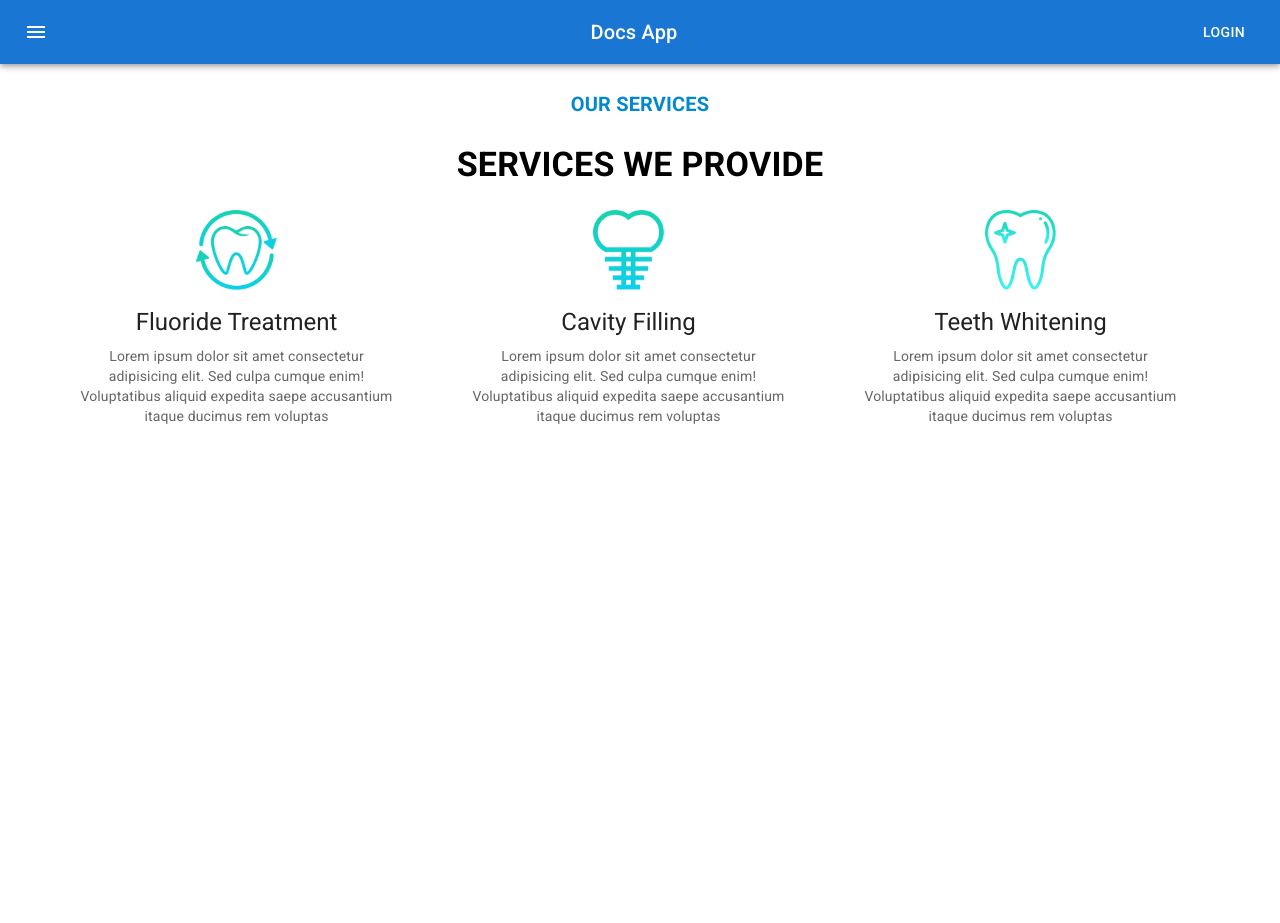
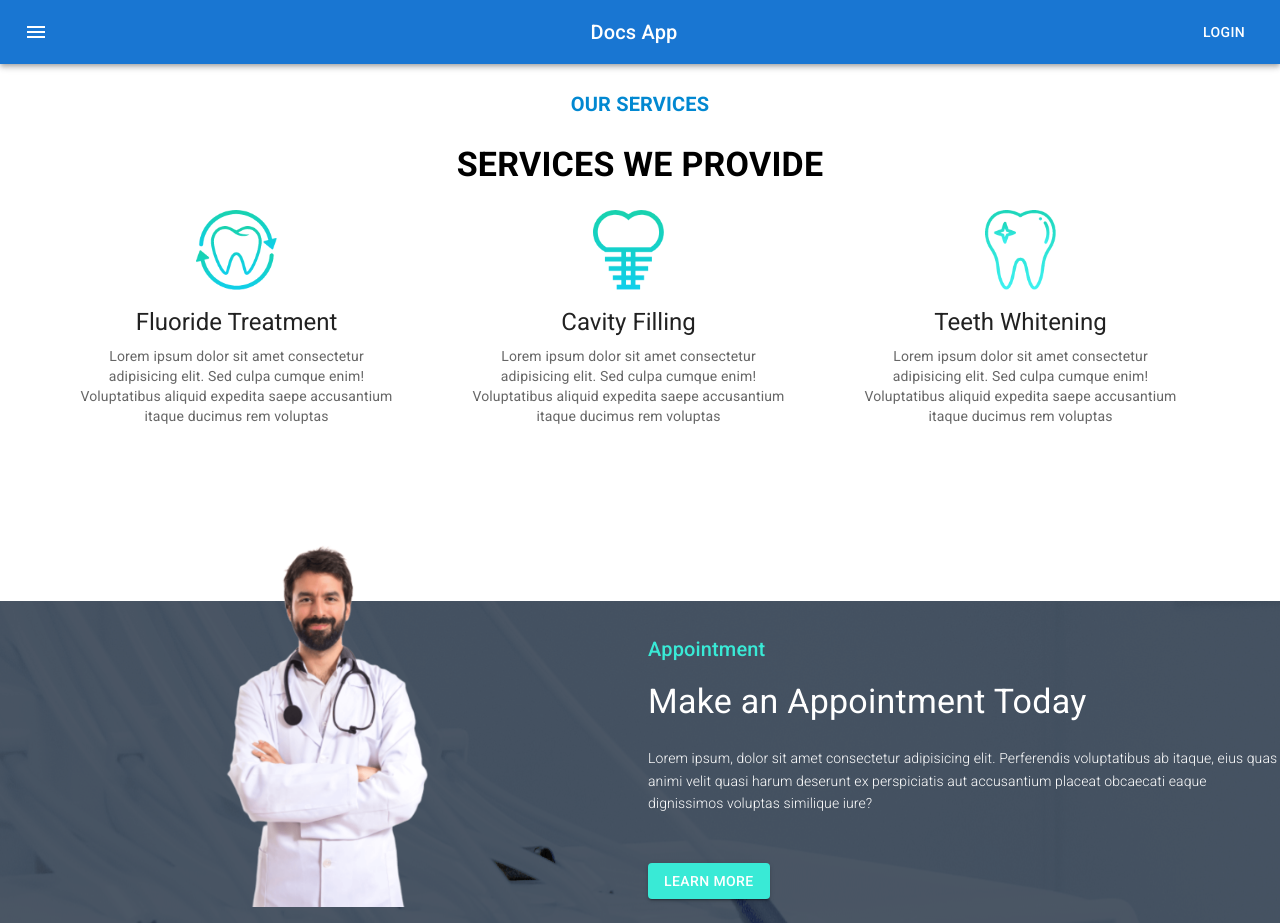
Before and after one commit to TakiKauser/docs-app, a React (Create React App) app: page / in a window 1280 px wide. Before the commit the page ends 800 px from the top, so only its background shows below. Built offline with nearby package versions, Linux system fonts and the light colour scheme.

Commit message:
appointment-banner

```diff
--- /dev/null
+++ b/src/components/Home/AppointmentBanner/AppointmentBanner.js
@@ -0,0 +1,48 @@
+import React from 'react';
+import Box from '@mui/material/Box';
+import Grid from '@mui/material/Grid';
+import { Button, Typography } from '@mui/material';
+import doctor from '../../../images/doctor.png';
+import background from '../../../images/appointment-bg.png';
+
+const appointmentBanner = {
+    background: `url(${background})`,
+    backgroundColor: 'rgba(45, 58, 74, .85)',
+    backgroundBlendMode: 'darken, luminosity',
+    marginTop: 175
+}
+
+const AppointmentBanner = () => {
+    return (
+        <Box sx={{ flexGrow: 1 }} style={appointmentBanner}>
+            <Grid container spacing={2}>
+                <Grid item xs={12} md={6}>
+                    <img
+                        style={{ width: 400, marginTop: '-110px' }}
+                        src={doctor} alt="doctor" />
+                </Grid>
+                <Grid item xs={12} md={6} sx={{
+                    display: 'flex',
+                    justtifyContent: 'flex-start',
+                    alignItems: 'center',
+                    textAlign: 'left'
+                }}>
+                    <Box>
+                        <Typography variant='h6' sx={{ my: 2 }} style={{ color: '#39EAD6' }}>
+                            Appointment
+                        </Typography>
+                        <Typography variant='h4' style={{ color: 'white' }}>
+                            Make an Appointment Today
+                        </Typography>
+                        <Typography variant='h6' sx={{ my: 3 }} style={{ color: 'white', fontSize: 14, fontWeight: 300 }}>
+                            Lorem ipsum, dolor sit amet consectetur adipisicing elit. Perferendis voluptatibus ab itaque, eius quas animi velit quasi harum deserunt ex perspiciatis aut accusantium placeat obcaecati eaque dignissimos voluptas similique iure?
+                        </Typography>
+                        <Button variant='contained' sx={{ my: 3 }} style={{ backgroundColor: '#39EAD6' }}>LEARN MORE</Button>
+                    </Box>
+                </Grid>
+            </Grid>
+        </Box>
+    );
+};
+
+export default AppointmentBanner;
--- a/src/components/Home/Home/Home.js
+++ b/src/components/Home/Home/Home.js
@@ -1,5 +1,6 @@
 import React from 'react';
 import MenuBar from '../../Shared/MenuBar/MenuBar';
+import AppointmentBanner from '../AppointmentBanner/AppointmentBanner';
 import Services from '../Services/Services';
 
 const Home = () => {
@@ -7,6 +8,7 @@ const Home = () => {
         <div>
             <MenuBar />
             <Services />
+            <AppointmentBanner />
         </div>
     );
 };
```
